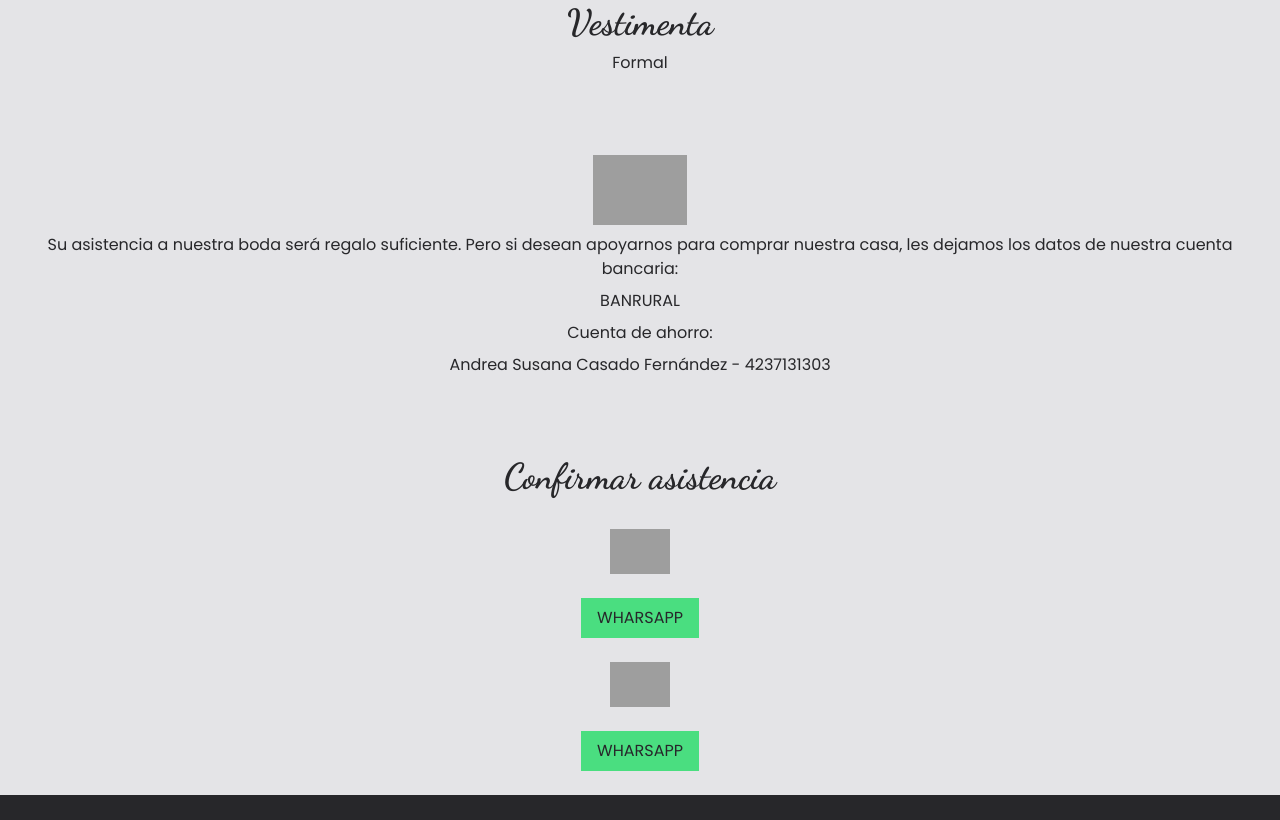
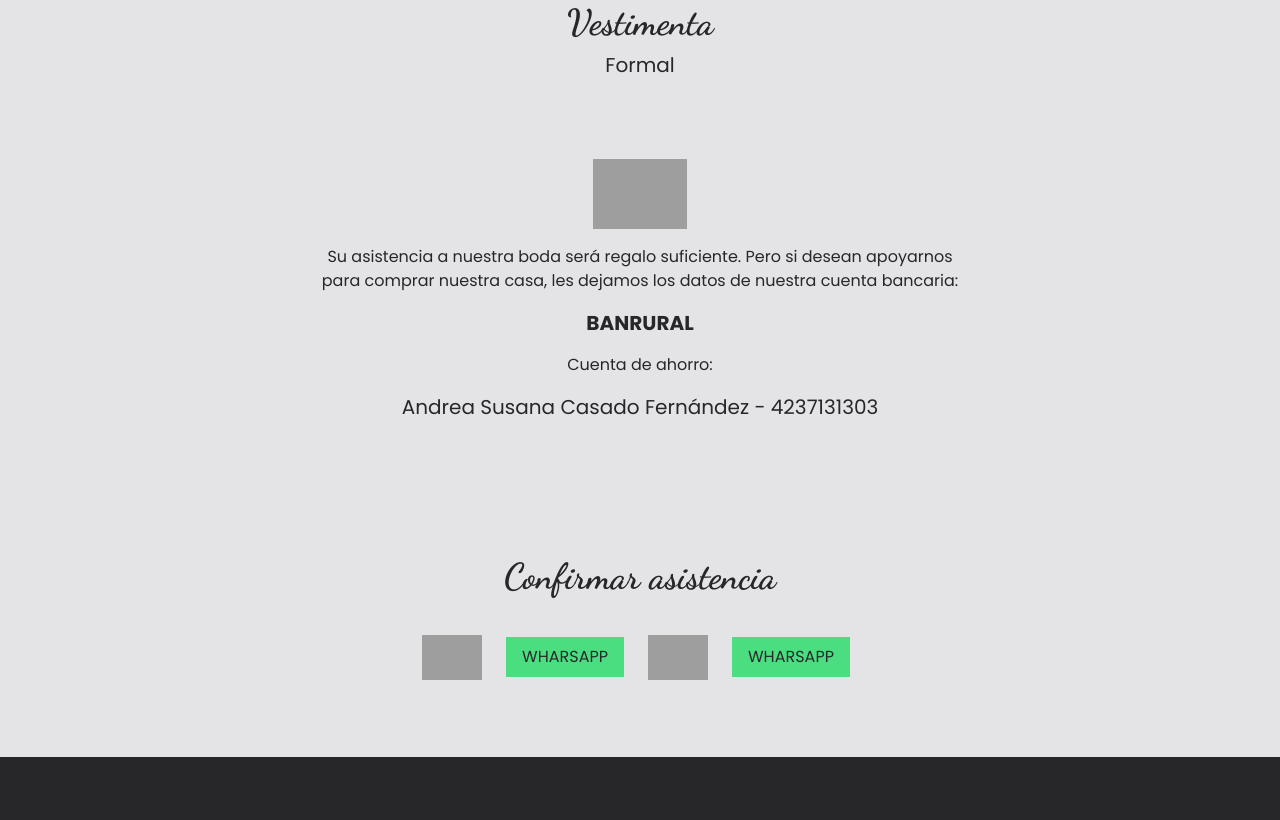
Before and after one commit to MacoChave/Andrea-Marco, a website: page index.html in a window 1280 px wide. Shown: the part 1520-2340 px from the top of the page. Drawn offline with nearby package versions, Linux system fonts and the light colour scheme; grey boxes are pictures that could not be loaded.

Commit message:
Refactor style

```diff
--- a/index.html
+++ b/index.html
@@ -40,11 +40,11 @@
         alt="Code civil engineering"
       />
       <h1 class="dancing-script-700 text-8xl text-center">Andrea & Marco</h1>
-      <q class="dancing-script-400 text-4xl text-center">
+      <q class="dancing-script-400 text-4xl text-center max-w-screen-sm">
         Más valen dos que uno, porque obtienen más fruto de su esfuerzo. ¡Ay del
         que cae y no tiene quien lo levante!
       </q>
-      <p class="text-sm text-zinc-500">Eclesiastés 4:9-10</p>
+      <p class="text-sm text-zinc-600">Eclesiastés 4:9-10</p>
       <p class="font-bold text-xl">08/09/2024</p>
     </header>
 
@@ -55,7 +55,7 @@
         id="preambulo-invitacion"
         class="flex flex-col items-center gap-2"
       >
-        <p>Les invitamos cordialmente a la celebración de</p>
+        <p class="text-center">Les invitamos cordialmente a la celebración de</p>
         <p class="text-4xl dancing-script-400">Nuestra boda</p>
       </section>
 
@@ -99,12 +99,12 @@
         class="flex flex-col items-center justify-center gap-2"
       >
         <h2 class="dancing-script-700 text-4xl">Vestimenta</h2>
-        <p>Formal</p>
+        <p class="text-xl">Formal</p>
       </section>
 
       <section
         id="obsequios-invitacion"
-        class="flex flex-col items-center justify-center gap-2"
+        class="flex flex-col items-center justify-center gap-4"
       >
         <img
           width="94"
@@ -112,23 +112,23 @@
           src="https://img.icons8.com/3d-fluency/188/money-box.png"
           alt="money-box"
         />
-        <p class="text-center">
+        <p class="text-center max-w-screen-sm">
           Su asistencia a nuestra boda será regalo suficiente. Pero si desean
           apoyarnos para comprar nuestra casa, les dejamos los datos de nuestra
           cuenta bancaria:
         </p>
-        <p>BANRURAL</p>
-        <p>Cuenta de ahorro:</p>
-        <p>Andrea Susana Casado Fernández - <span>4237131303</span></p>
+        <p class="text-center text-xl font-bold">BANRURAL</p>
+        <p class="text-center">Cuenta de ahorro:</p>
+        <p class="text-center text-xl">Andrea Susana Casado Fernández - <span>4237131303</span></p>
       </section>
 
       <section
         id="confirmar-invitacion"
-        class="flex flex-col items-center justify-center gap-8"
+        class="flex flex-col items-center justify-center gap-8 h-60"
       >
         <p class="dancing-script-700 text-4xl">Confirmar asistencia</p>
         <div
-          class="flex lg:flex-col md:flex-row gap-4 place-content-center place-items-center"
+          class="flex flex-col sm:flex-row gap-4 place-content-center place-items-center"
         >
           <img
             width="60"
@@ -160,7 +160,7 @@
 
     <!-- Footer -->
     <footer
-      class="flex flex-col items-center gap-2 py-10 bg-zinc-800 text-zinc-200 h-2/4"
+      class="flex flex-col justify-center items-center gap-2 py-10 bg-zinc-800 text-zinc-200 h-60"
     >
       <p>Los mejores momentos de la vida merecen ser compartidos</p>
       <h3 class="dancing-script-400 text-4xl">¡Gracias por acompañarnos!</h3>
```
Also changed, not shown: 1 other file.
